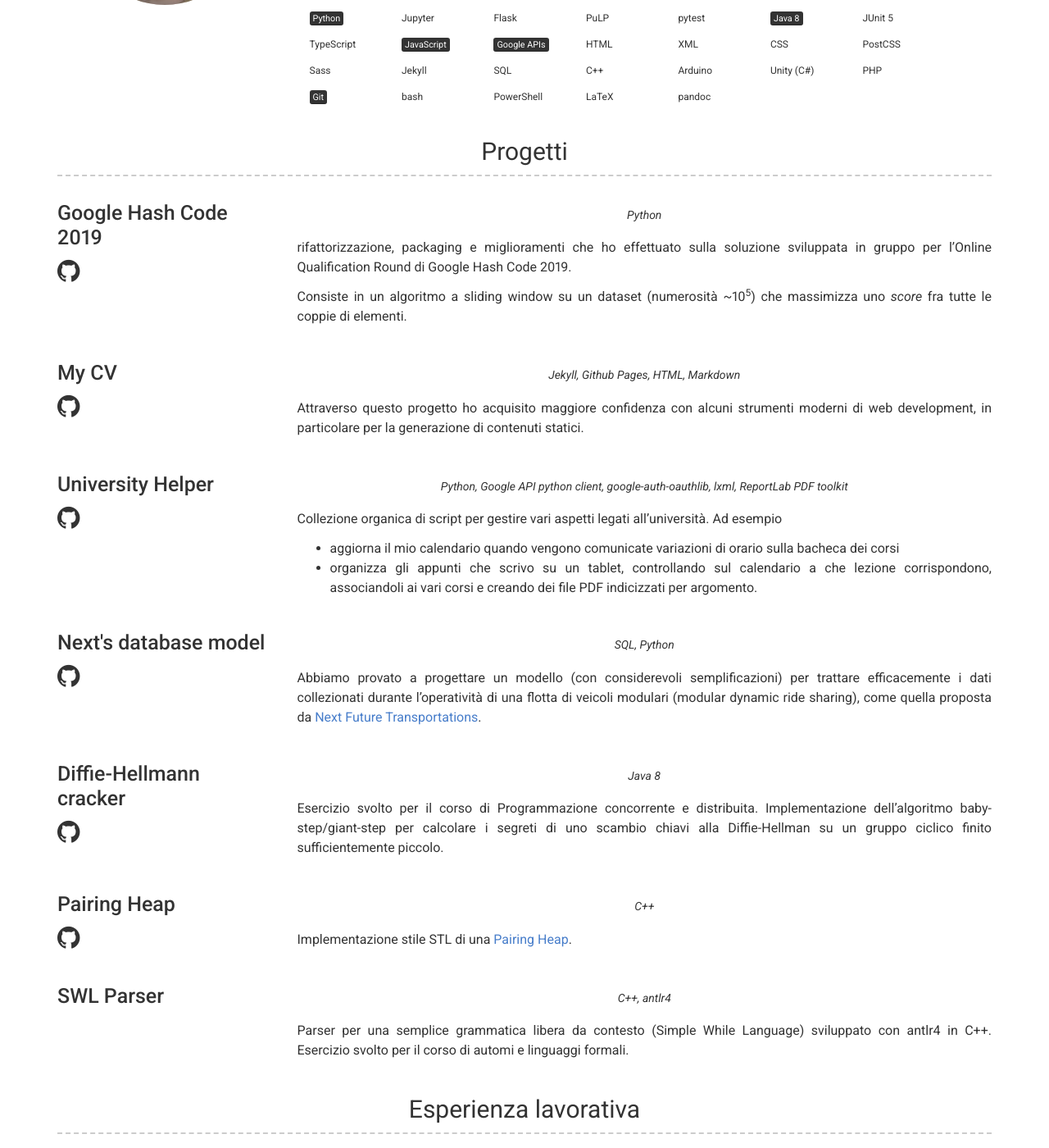
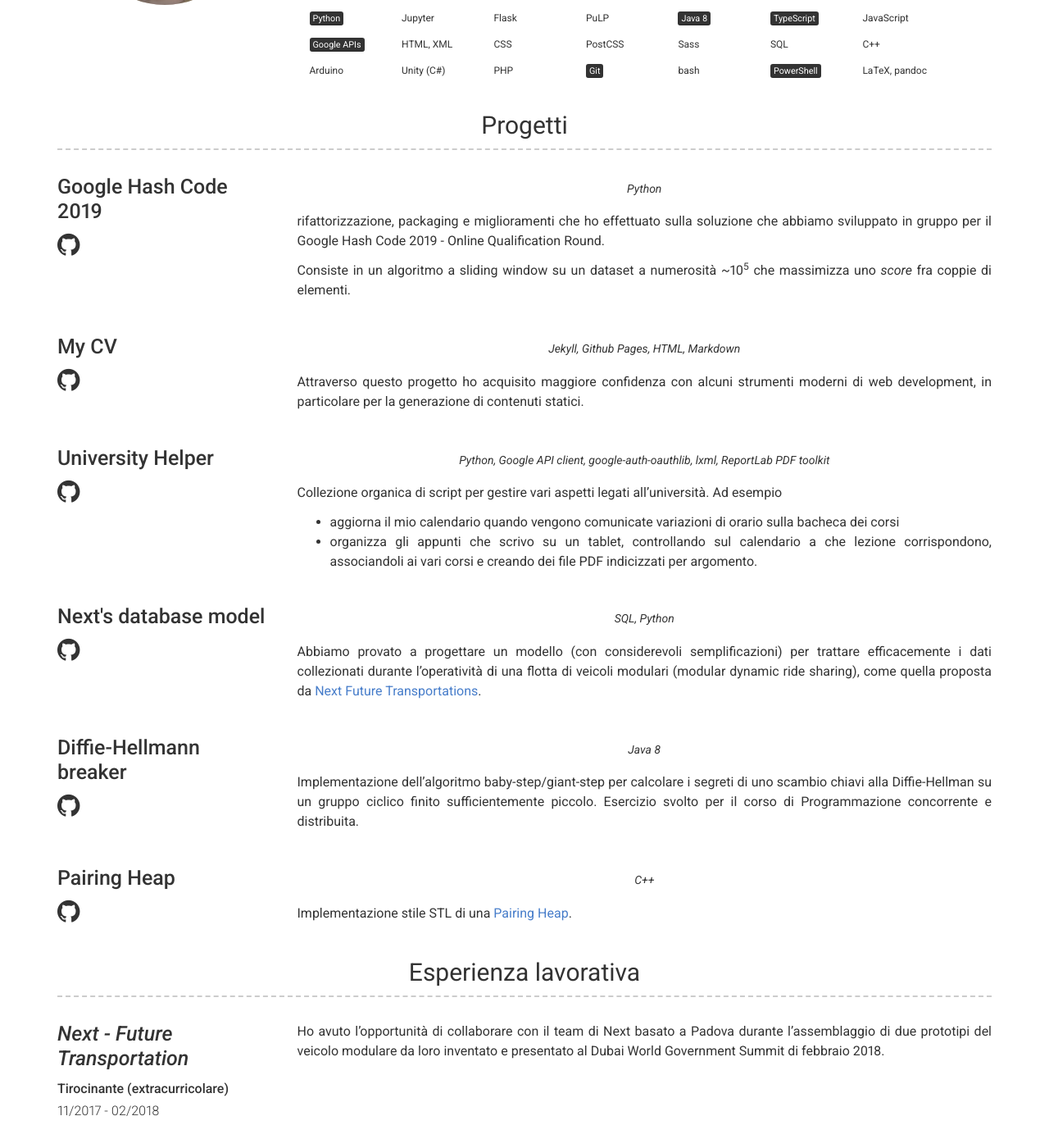
Before and after one commit to erclu/my-cv, a Jekyll site: the page built from index.md, in a window 1280 px wide and 1400 px high, scrolled down 496 px. Shown: the whole window at 82% size. Built offline with Jekyll 4.4.1, drawn with Linux system fonts in a browser that asks for light colours; some of the changed text lies outside the part shown.

Commit message:
minor changes to content

```diff
--- a/_data/projects.yml
+++ b/_data/projects.yml
@@ -12,9 +12,9 @@
   quote: >
     Python
   description: |
-    rifattorizzazione, packaging e miglioramenti che ho effettuato sulla soluzione sviluppata in gruppo per l'Online Qualification Round di Google Hash Code 2019.
+    rifattorizzazione, packaging e miglioramenti che ho effettuato sulla soluzione che abbiamo sviluppato in gruppo per il Google Hash Code 2019 - Online Qualification Round.
 
-    Consiste in un algoritmo a sliding window su un dataset (numerosità ~10<sup>5</sup>) che massimizza uno *score* fra tutte le coppie di elementi.
+    Consiste in un algoritmo a sliding window su un dataset a numerosità ~10<sup>5</sup> che massimizza uno *score* fra coppie di elementi.
 
 - name: My CV
   github: erclu/my-cv
@@ -26,7 +26,7 @@
 - name: University Helper
   github: erclu/uni-helper
   quote: >
-    Python, Google API python client, google-auth-oauthlib, lxml, ReportLab PDF toolkit
+    Python, Google API client, google-auth-oauthlib, lxml, ReportLab PDF toolkit
   description: |
     Collezione organica di script per gestire vari aspetti legati all'università. Ad esempio
     - aggiorna il mio calendario quando vengono comunicate variazioni di orario sulla bacheca dei corsi
@@ -42,12 +42,12 @@
   description: |
     Abbiamo provato a progettare un modello (con considerevoli semplificazioni) per trattare efficacemente i dati collezionati durante l'operatività di una flotta di veicoli modulari (modular dynamic ride sharing), come quella proposta da [Next Future Transportations](https://www.next-future-mobility.com/).
 
-- name: Diffie-Hellmann cracker
+- name: Diffie-Hellmann breaker
   github: erclu/diffie-hellmann
   quote: >
     Java 8
   description: |
-    Esercizio svolto per il corso di Programmazione concorrente e distribuita. Implementazione dell'algoritmo baby-step/giant-step per calcolare i segreti di uno scambio chiavi alla Diffie-Hellman su un gruppo ciclico finito sufficientemente piccolo.
+    Implementazione dell'algoritmo baby-step/giant-step per calcolare i segreti di uno scambio chiavi alla Diffie-Hellman su un gruppo ciclico finito sufficientemente piccolo. Esercizio svolto per il corso di Programmazione concorrente e distribuita.
 
 - name: Pairing Heap
   github: erclu/pairing-heap
@@ -56,9 +56,9 @@
   description: |
     Implementazione stile STL di una [Pairing Heap](https://en.wikipedia.org/wiki/Pairing_heap).
 
-# TODO caricare su github
-- name: 'SWL Parser'
-  quote: >
-    C++, antlr4
-  description: |
-    Parser per una semplice grammatica libera da contesto (Simple While Language) sviluppato con antlr4 in C++. Esercizio svolto per il corso di automi e linguaggi formali.
+# # XXX forse overkill? andrebbe sistemato e caricato su github
+# - name: "SWL Parser"
+#   quote: >
+#     C++, antlr4
+#   description: |
+#     Parser per una semplice grammatica libera da contesto (Simple While Language) sviluppato con antlr4 in C++. Esercizio svolto per il corso di automi e linguaggi formali.
```
Also changed, not shown: _data/about.yml (+10 -12 lines), index.md (+3 -2 lines), _data/experience.yml (line endings or trailing spaces).
